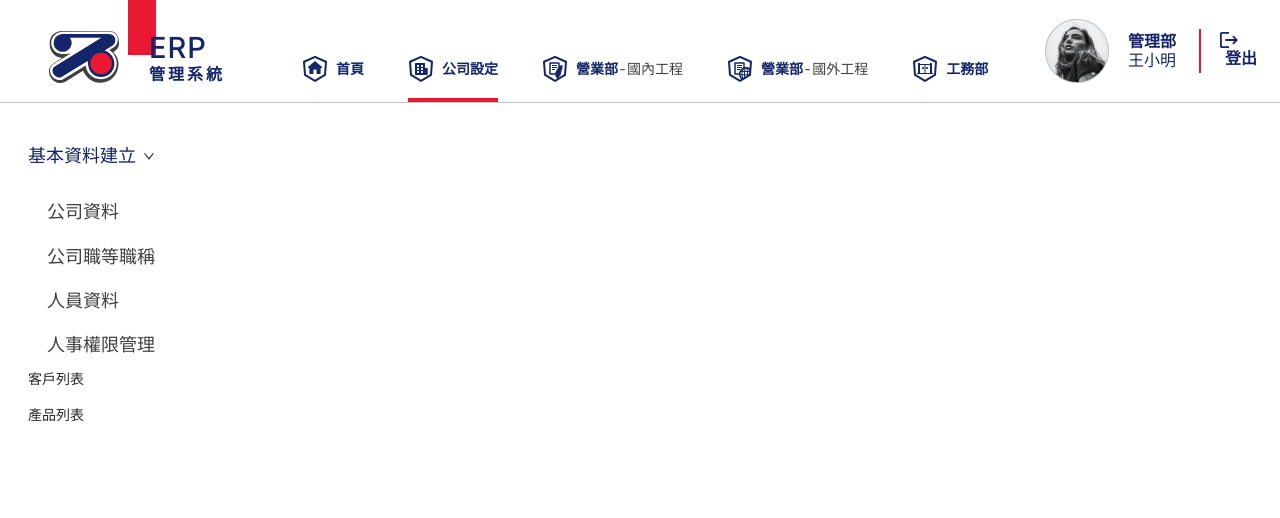
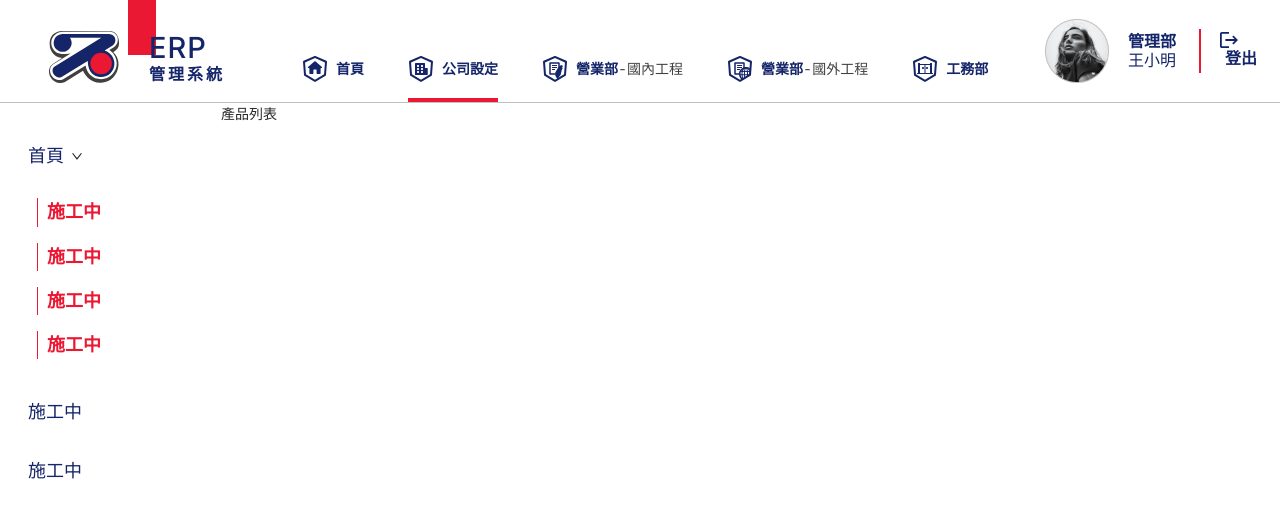
Before and after one commit to silarce/quotation-demo, a Next.js app: page /setting/productList in a window 1280 px wide. Shown: the top 518 px of the page. Built offline with nearby package versions, Linux system fonts and the light colour scheme.

Commit message:
導航列完成

```diff
--- a/components/Layer/Header/Nav/Nav.tsx
+++ b/components/Layer/Header/Nav/Nav.tsx
@@ -24,7 +24,10 @@ import icon_project from "public/image/icon/project.svg"
 
 
 export default function Nav() {
-  const pathname = useRouter().pathname
+  // const pathname = useRouter().pathname
+  const router = useRouter()
+  const pathname = router.pathname
+
 
 
   return (
--- a/components/Layer/SideNav/Side.tsx
+++ b/components/Layer/SideNav/Side.tsx
@@ -8,19 +8,24 @@ const { Panel } = Collapse;
 // css
 import style from "./side.module.scss"
 
+// meta
+import pathList from './pathList';
 
 export default function Side() {
-  const pathname = useRouter().pathname
+  const pathname: string = useRouter().pathname
 
-  console.log(pathname)
+  let linkList = pathList[pathname]
+  if (!linkList) linkList = pathList["/"]
 
   return (
     <div className={style.container}>
-      {settingList.list.map((item, index) => {
+      {linkList.list.map((item, index) => {
         const { label, path, list } = item
         if (path) {
           return (
-            <p key={index}>{label}</p>
+            <Link href={path} key={index}>
+              <a className={style.option} key={index}>{label}</a>
+            </Link>
           )
         }
         if (list) {
@@ -90,12 +95,3 @@ const settingList = {
     },
   ]
 }
-
-
-
-
-// const foo = {
-//   "/set": "set"
-// }
-
-// console.log(foo["/set"])
--- /dev/null
+++ b/components/Layer/SideNav/pathList.tsx
@@ -0,0 +1,202 @@
+
+
+
+
+
+
+interface pathList {
+  [key: string]: {
+    defaultCollapse: string,
+    list: {
+      label: string
+      path?: string
+      list?: {
+        label: string
+        path: string
+      }[]
+    }[]
+  }
+}
+
+
+
+
+const pathList: pathList = {
+  "/": {
+    defaultCollapse: "0",
+    list: [
+      {
+        label: "首頁",
+        list: [
+          {
+            label: "施工中",
+            path: "/",
+          },
+          {
+            label: "施工中",
+            path: "/",
+          },
+          {
+            label: "施工中",
+            path: "/",
+          },
+          {
+            label: "施工中",
+            path: "/",
+          },
+        ]
+      },
+      {
+        label: "施工中",
+        path: "/",
+      },
+      {
+        label: "施工中",
+        path: "/"
+      },
+    ]
+  },
+  // ------------------------------------
+  "/setting": {
+    defaultCollapse: "0",
+    list: [
+      {
+        label: "基本資料建立",
+        list: [
+          {
+            label: "公司資料",
+            path: "/setting/theCompanyInfo",
+          },
+          {
+            label: "公司職等職稱",
+            path: "/setting/grade",
+          },
+          {
+            label: "人員資料",
+            path: "/setting/staffProfile",
+          },
+          {
+            label: "人事權限管理",
+            path: "/setting/hrManage",
+          },
+        ]
+      },
+      {
+        label: "客戶列表",
+        path: "/setting/clientList",
+      },
+      {
+        label: "產品列表",
+        path: "/setting/productList"
+      },
+    ]
+  },
+  // --------------------------------------
+  "/domestic": {
+    defaultCollapse: "0",
+    list: [
+      {
+        label: "國內工程",
+        list: [
+          {
+            label: "施工中",
+            path: "/",
+          },
+          {
+            label: "施工中",
+            path: "/",
+          },
+          {
+            label: "施工中",
+            path: "/",
+          },
+          {
+            label: "施工中",
+            path: "/",
+          },
+        ]
+      },
+      {
+        label: "施工中",
+        path: "/",
+      },
+      {
+        label: "施工中",
+        path: "/"
+      },
+    ]
+  },
+  // -----------------------------
+  "/foreign": {
+    defaultCollapse: "0",
+    list: [
+      {
+        label: "國外工程",
+        list: [
+          {
+            label: "施工中",
+            path: "/",
+          },
+          {
+            label: "施工中",
+            path: "/",
+          },
+          {
+            label: "施工中",
+            path: "/",
+          },
+          {
+            label: "施工中",
+            path: "/",
+          },
+        ]
+      },
+      {
+        label: "施工中",
+        path: "/",
+      },
+      {
+        label: "施工中",
+        path: "/"
+      },
+    ]
+  },
+  // -----------------------------
+  "/project": {
+    defaultCollapse: "0",
+    list: [
+      {
+        label: "工程部",
+        list: [
+          {
+            label: "施工中",
+            path: "/",
+          },
+          {
+            label: "施工中",
+            path: "/",
+          },
+          {
+            label: "施工中",
+            path: "/",
+          },
+          {
+            label: "施工中",
+            path: "/",
+          },
+        ]
+      },
+      {
+        label: "施工中",
+        path: "/",
+      },
+      {
+        label: "施工中",
+        path: "/"
+      },
+    ]
+  },
+  // =======================================
+}
+
+export default pathList
--- a/components/Layer/SideNav/side.module.scss
+++ b/components/Layer/SideNav/side.module.scss
@@ -1,5 +1,8 @@
 .container {
   padding: 39px 28px;
+  display: grid;
+  grid-gap: 30px;
+  height: fit-content;
 }
 
 .collapse {
@@ -58,3 +61,15 @@
     }
   }
 }
+
+.option {
+  display: block;
+  // margin: auto;
+  // margin-top: 30px;
+  font-weight: 400;
+  font-size: 18px;
+  color: #14256a;
+  &:hover {
+    color: #14256a !important;
+  }
+}
--- a/components/Layer/layer.module.scss
+++ b/components/Layer/layer.module.scss
@@ -3,21 +3,13 @@
   margin: auto;
   height:100%;
 }
-.nav {
-  width: 100%;
-  height: 103px;
-  background-color: #ddd;
-}
-
-
 
 .wrapper {
   display: grid;
   grid-template-columns: 221px auto;
-  > div {
-    display: inline-block;
-    height: 100%;
-  }
+  // > div {
+  //   height: 100%;
+  // }
 }
 .main {
   // background-color: #aaa;
--- a/pages/_app.tsx
+++ b/pages/_app.tsx
@@ -7,7 +7,7 @@ import type { AppProps } from 'next/app'
 import Layer from "components/Layer/Layer"
 
 // css
-import '../styles/globals.css'
+import '../styles/globals.scss'
 import 'antd/dist/antd.css';
 
 
--- a/pages/setting/productList.tsx
+++ b/pages/setting/productList.tsx
@@ -5,6 +5,7 @@ export default function productList() {
 
   return (
     <>
+    產品列表
     </>
   )
 }
--- a/styles/globals.css
+++ b/styles/globals.scss
@@ -41,3 +41,11 @@ a {
 * {
   box-sizing: border-box;
 }
+
+// 出現404頁面的時候，把css蓋掉
+// 不然被bod的bgc會被設定成#000
+@media (prefers-color-scheme: dark) {
+  html >body {
+    background-color: #fff;
+  }
+}
```
